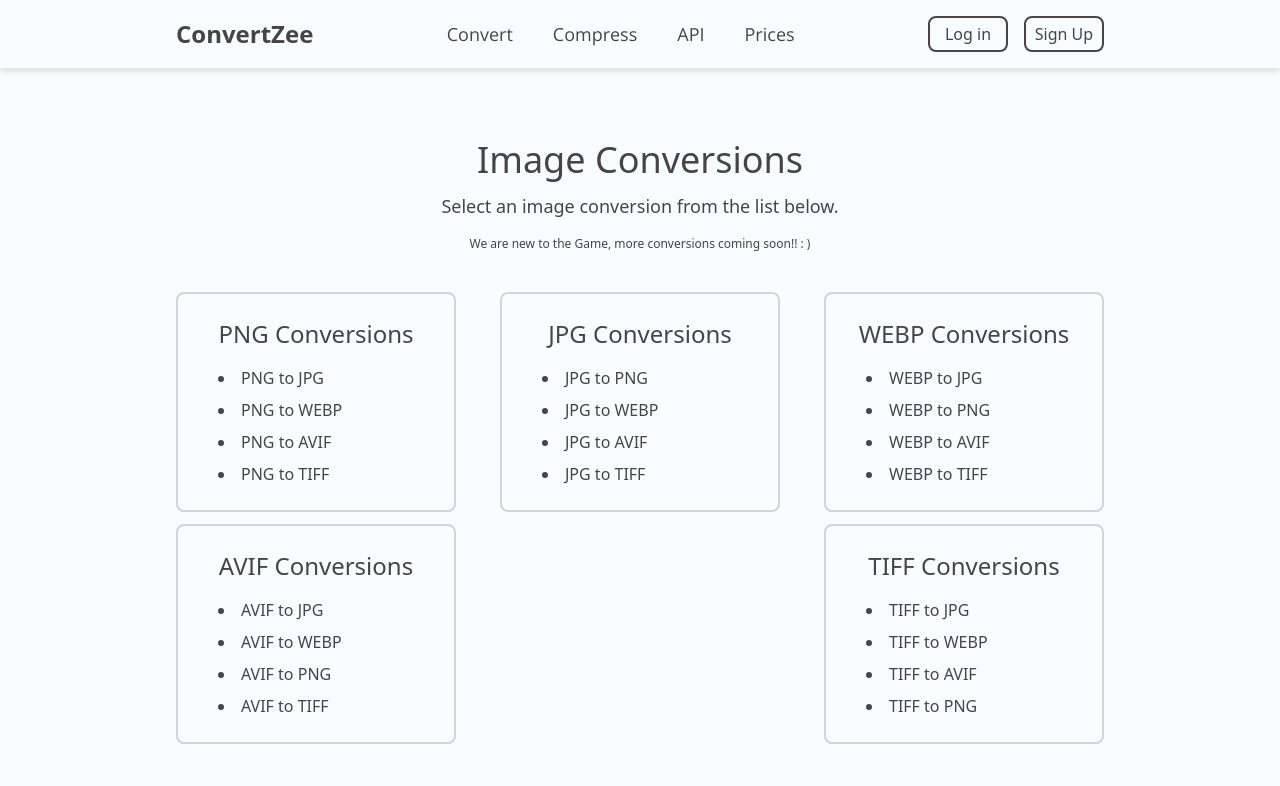
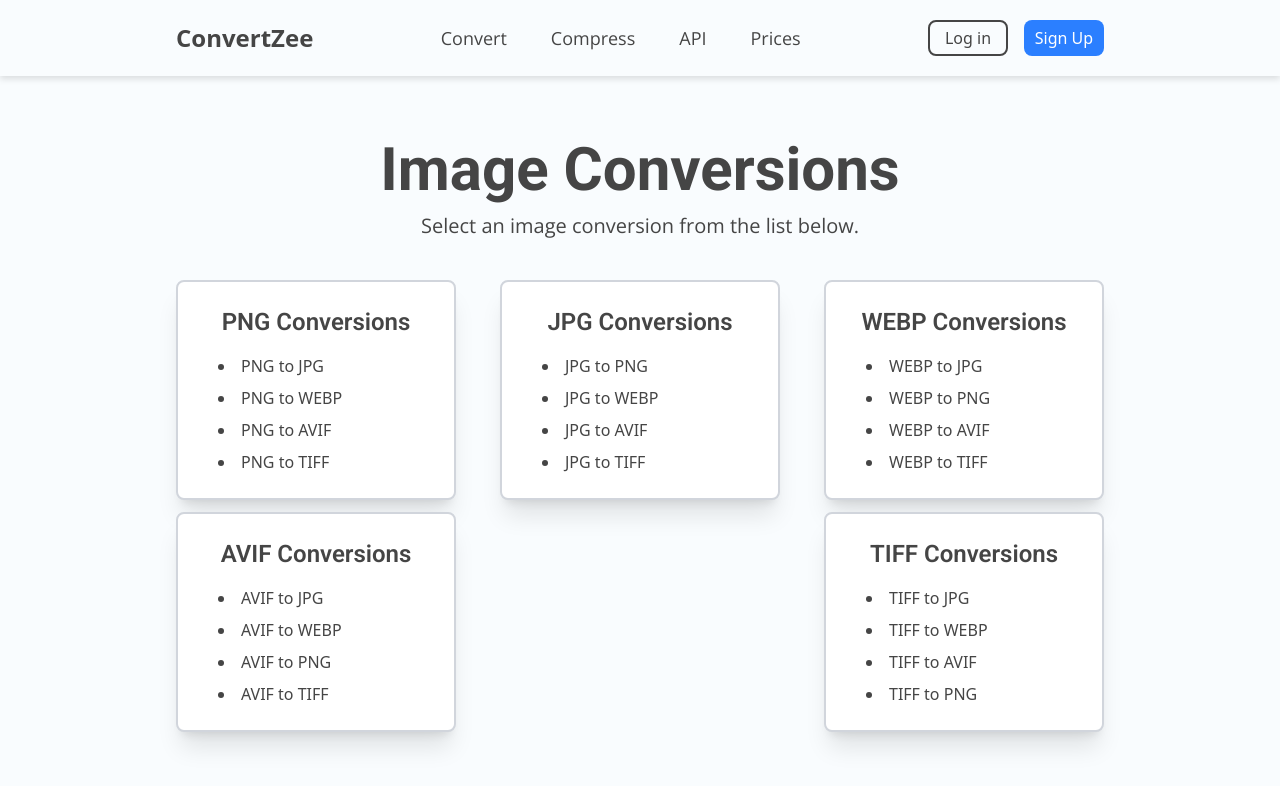
Before and after one commit to beatenstratblues/convertzee_frontend, a Next.js app: page /convert in a window 1280 px wide. Shown: the top 786 px of the page. Built offline with nearby package versions, Linux system fonts and the light colour scheme.

Commit message:
improved mavigation bar

```diff
--- a/app/compress/page.js
+++ b/app/compress/page.js
@@ -1,14 +1,15 @@
 import CompressionMainUploadComponent from "@/components/CompressionMainUploadComponent";
+import PageHeroAndSubtextComponent from "@/components/PageHeroAndSubtextComponent";
 
 const page = () => {
   return (
     <div className="h-full">
-      <h1 className="text-4xl text-center pt-10 md:text-6xl md:pt-15">
-        Image Compressor
-      </h1>
-      <p className="text-center mt-3 md:text-xl">
-        Easily compress images online, safely!
-      </p>
+      <PageHeroAndSubtextComponent
+        heading={"Image Compressor"}
+        subtext={
+          "Easily compress images online, safely!"
+        }
+      />
       <CompressionMainUploadComponent/>
     </div>
   );
--- a/app/convert/page.js
+++ b/app/convert/page.js
@@ -1,15 +1,10 @@
 import CardComponent from "@/components/CardComponent";
+import PageHeroAndSubtextComponent from "@/components/PageHeroAndSubtextComponent";
 
 const page = () => {
   return (
     <div>
-      <h1 className="text-center text-4xl pt-4 md:pt-15">Image Conversions</h1>
-      <p className="text-center mt-3 md:text-lg">
-        Select an image conversion from the list below.
-      </p>
-      <p className="text-center mt-4 text-xs">
-        We are new to the Game, more conversions coming soon!! : )
-      </p>
+      <PageHeroAndSubtextComponent heading={"Image Conversions"} subtext={"Select an image conversion from the list below."} />
       <div className="flex flex-wrap gap-3 mt-6 md:mt-10 justify-between">
         <CardComponent type={"PNG"} list={["JPG", "WEBP", "AVIF", "TIFF"]} />
         <CardComponent type={"JPG"} list={["PNG", "WEBP", "AVIF", "TIFF"]} />
--- a/components/CardComponent.js
+++ b/components/CardComponent.js
@@ -2,8 +2,8 @@ import Link from "next/link";
 
 const CardComponent = ({ type, list }) => {
   return (
-    <div className="border-2 border-gray-300 rounded-lg p-6 w-70">
-      <h1 className="text-2xl text-center">{type} Conversions</h1>
+    <div className="border-2 border-gray-300 rounded-lg p-6 w-70 bg-white shadow-xl">
+      <h1 className="text-2xl text-center font-head font-semibold">{type} Conversions</h1>
       <ul className="list-disc list-inside mt-4 space-y-2 px-4">
         {list.map((item) => (
           <li key={item}>
--- a/components/NavMenuButtons.js
+++ b/components/NavMenuButtons.js
@@ -1,10 +1,12 @@
 import Link from "next/link";
 
-const NavMenuButtons = ({option, link}) => {
+const NavMenuButtons = ({ option, link }) => {
   return (
     <div>
       <Link href={link}>
-        <button className="cursor-pointer hover:text-gray-700">{option}</button>
+        <button className="cursor-pointer hover:bg-gray-200 py-2 px-4 rounded-4xl transition-all">
+          {option}
+        </button>
       </Link>
     </div>
   );
--- a/components/NavigationBar.js
+++ b/components/NavigationBar.js
@@ -20,7 +20,7 @@ const NavigationBar = () => {
         {isMenuOpen ? <X size={24} /> : <Menu size={24} />}
       </button>
 
-      <div className="hidden md:flex relative gap-10 text-lg items-center font-bod">
+      <div className="hidden md:flex relative gap-3 text-lg items-center font-bod">
         {[
           ["Convert", "/convert"],
           ["Compress", "/compress"],
@@ -41,7 +41,7 @@ const NavigationBar = () => {
         <button className="border-2 p-1 w-20 rounded-lg">
           <Link href="/authentication/login">Log in</Link>
         </button>
-        <button className="border-2 p-1 w-20 rounded-lg">
+        <button className="p-1 w-20 rounded-lg text-white bg-blue-500 hover:bg-blue-600">
           <Link href="/authentication/signup">Sign Up</Link>
         </button>
       </div>
```
